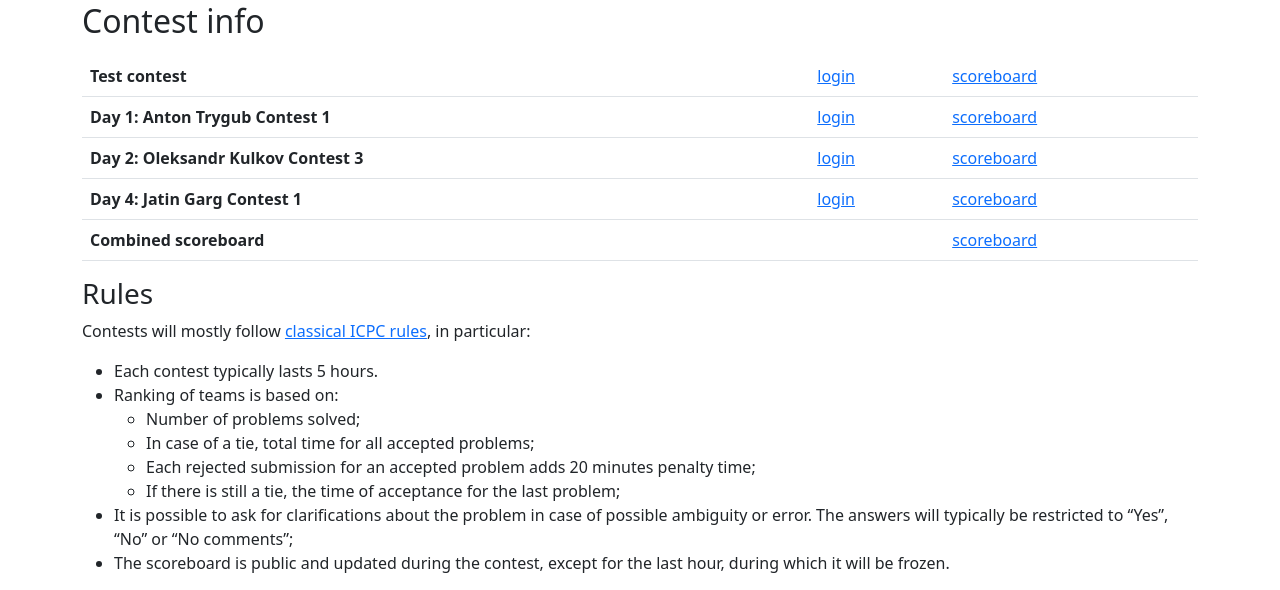
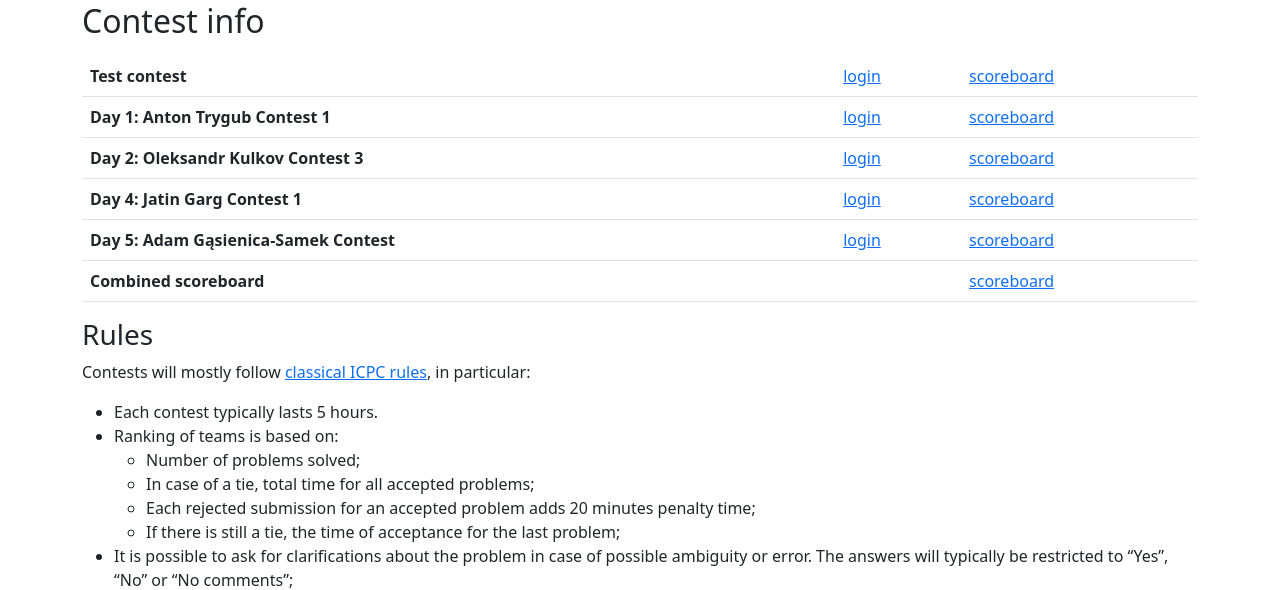
Before and after one commit to ocpc-camp/website, a PHP site: page /contest-info.php in a window 1280 px wide. Shown: the part 80-670 px from the top of the page. Run offline with PHP 8.4, Linux system fonts and the light colour scheme.

Commit message:
day 5 contest info

```diff
--- a/src/contest-info.php
+++ b/src/contest-info.php
@@ -22,6 +22,11 @@
     <td><b>Day 4: Jatin Garg Contest 1</b></td>
     <td><a href="https://osijek2023w-d4.eolymp.io">login</a></td>
     <td><a href="https://osijek2023w.eolymp.space/s/d4">scoreboard</a></td>
+  </tr>
+  <tr>
+    <td><b>Day 5: Adam Gąsienica-Samek Contest</b></td>
+    <td><a href="https://osijek2023w-d5.eolymp.io">login</a></td>
+    <td><a href="https://osijek2023w.eolymp.space/s/d5">scoreboard</a></td>
   </tr>
   <tr>
     <td><b>Combined scoreboard</b></td>
```
